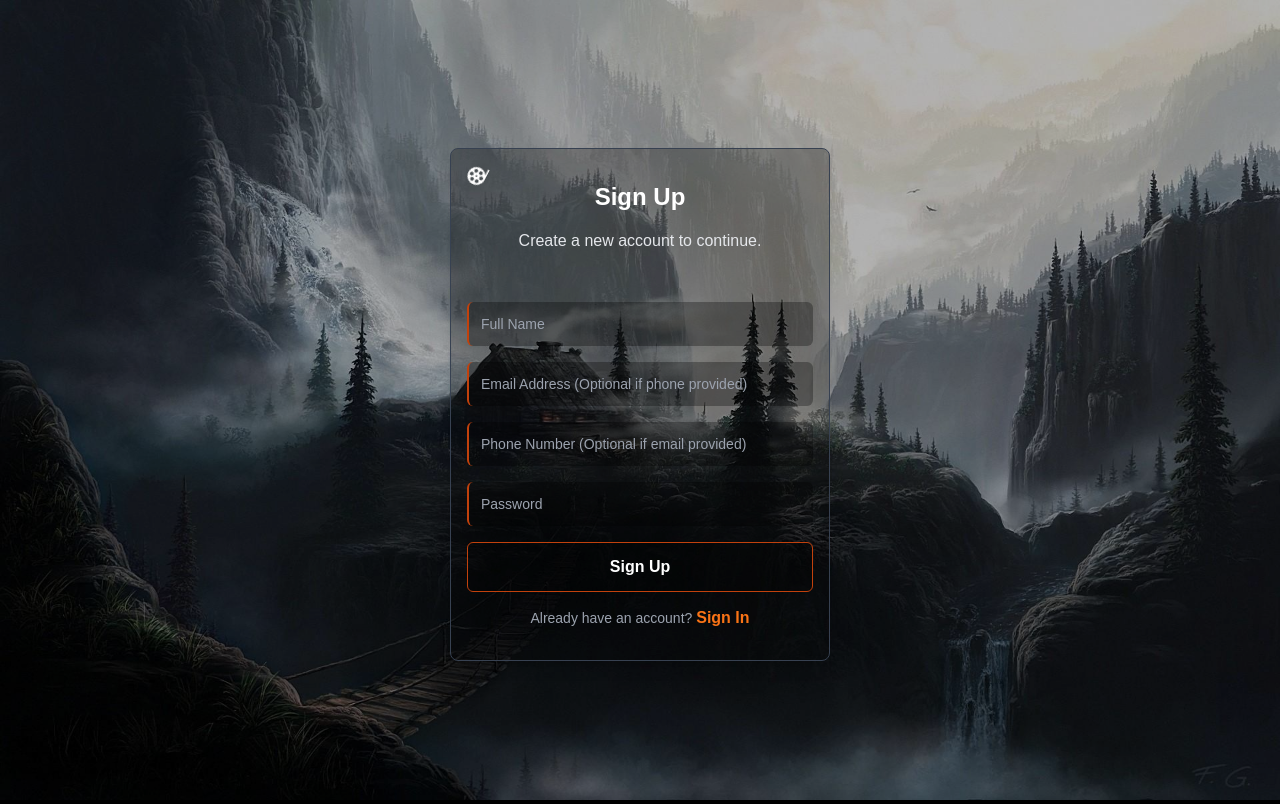
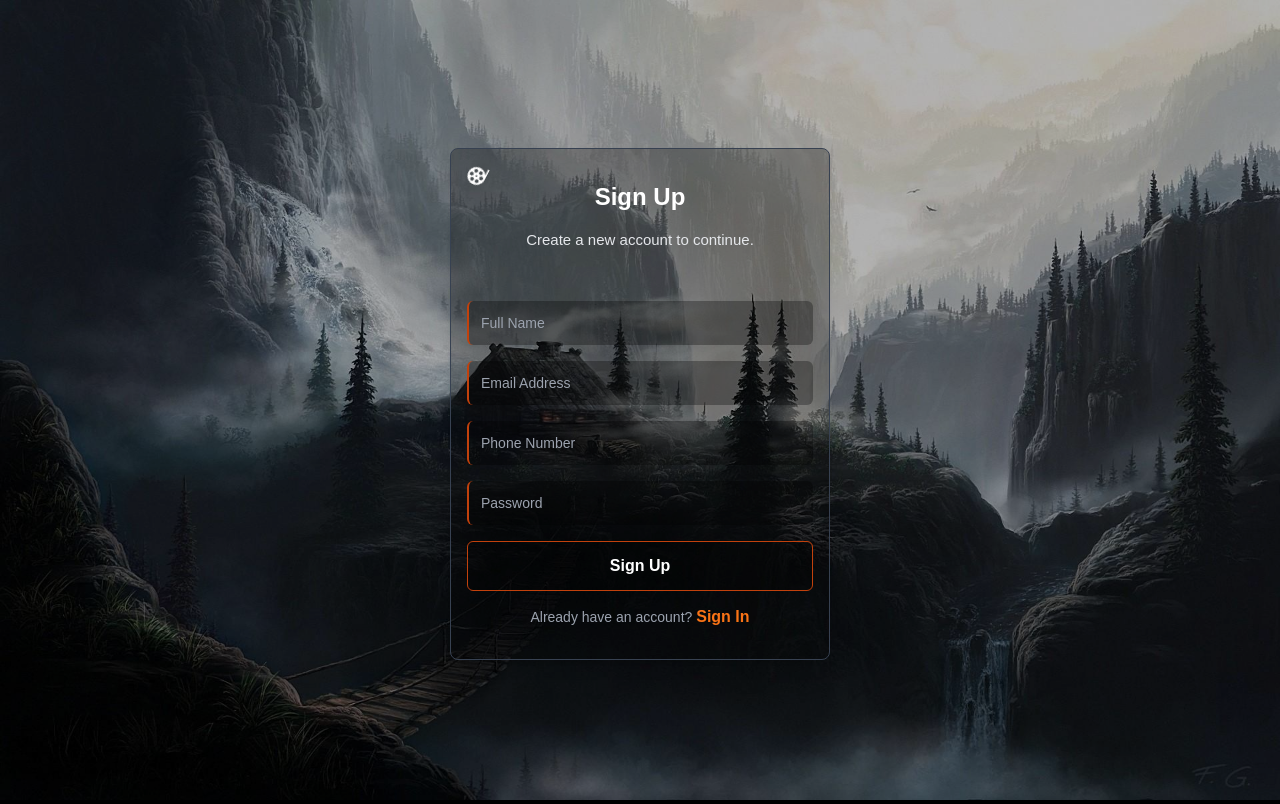
Before and after one commit to dnjstr/MovieApp-Front-End, a React (Vite) app: page /sign-up in a window 1280 px wide. Built offline with nearby package versions, Linux system fonts and the light colour scheme.

Commit message:
Sign-In-Up Update

```diff
--- a/src/components/pages/SignIn.tsx
+++ b/src/components/pages/SignIn.tsx
@@ -117,8 +117,8 @@ const SignIn: React.FC = () => {
                     </Link>
 
                     <h2 className="text-2xl text-white font-bold text-center mb-2">Sign In</h2>
-                    <p className="text-center text-sm text-gray-200 mb-2">Welcome back!
-                        <span className="text-gray-200 ms-1 text-xs">Please sign in to continue.</span>
+                    <p className="text-center text-[15px] text-gray-200 mb-2">Welcome back!
+                        <span className="text-gray-200 ms-1 text-[13px]">Please sign in to continue.</span>
                     </p>
 
                     <div className="h-[5px] w-full mb-5">
--- a/src/components/pages/SignUp.tsx
+++ b/src/components/pages/SignUp.tsx
@@ -110,7 +110,7 @@ const SignUp: React.FC = () => {
                         </svg>
                     </Link>
                     <h2 className="text-2xl text-white font-bold text-center mb-4">Sign Up</h2>
-                    <p className="text-center text-gray-200 mb-6">Create a new account to continue.</p>
+                    <p className="text-center text-gray-200 mb-6 text-[15px]">Create a new account to continue.</p>
 
                     <div className="h-[5px] w-full mb-5">
                         {error && (
@@ -143,7 +143,7 @@ const SignUp: React.FC = () => {
                                 name="email"
                                 value={formData.email}
                                 onChange={handleChange}
-                                placeholder="Email Address (Optional if phone provided)"
+                                placeholder="Email Address"
                                 className="sign-in-up-input bg-black bg-opacity-30 text-white w-full p-3 px-3 border-l-2 border-orange-700 rounded-md focus:outline-none focus:ring-2 focus:ring-orange-500 text-sm"
 
 
@@ -155,7 +155,7 @@ const SignUp: React.FC = () => {
                                 name="phoneNumber"
                                 value={formData.phoneNumber}
                                 onChange={handleChange}
-                                placeholder="Phone Number (Optional if email provided)"
+                                placeholder="Phone Number"
                                 className="sign-in-up-input bg-black bg-opacity-30 text-white w-full p-3 px-3 border-l-2 border-orange-700 rounded-md focus:outline-none focus:ring-2 focus:ring-orange-500 text-sm"
 
                             />
@@ -175,7 +175,7 @@ const SignUp: React.FC = () => {
                             type="submit"
                             disabled={isLoading}
                             className={`w-full bg-black bg-opacity-30 border border-orange-700 text-white py-3 rounded-md font-bold
-                                ${isLoading ? 'opacity-70 cursor-not-allowed' : 'hover:bg-orange-600'}
+                                ${isLoading ? 'opacity-70 cursor-not-allowed' : 'hover:bg-orange-600 hover:bg-opacity-40'}
                                 transition duration-300`}
                         >
                             {isLoading ? "Creating Account..." : "Sign Up"}
```
